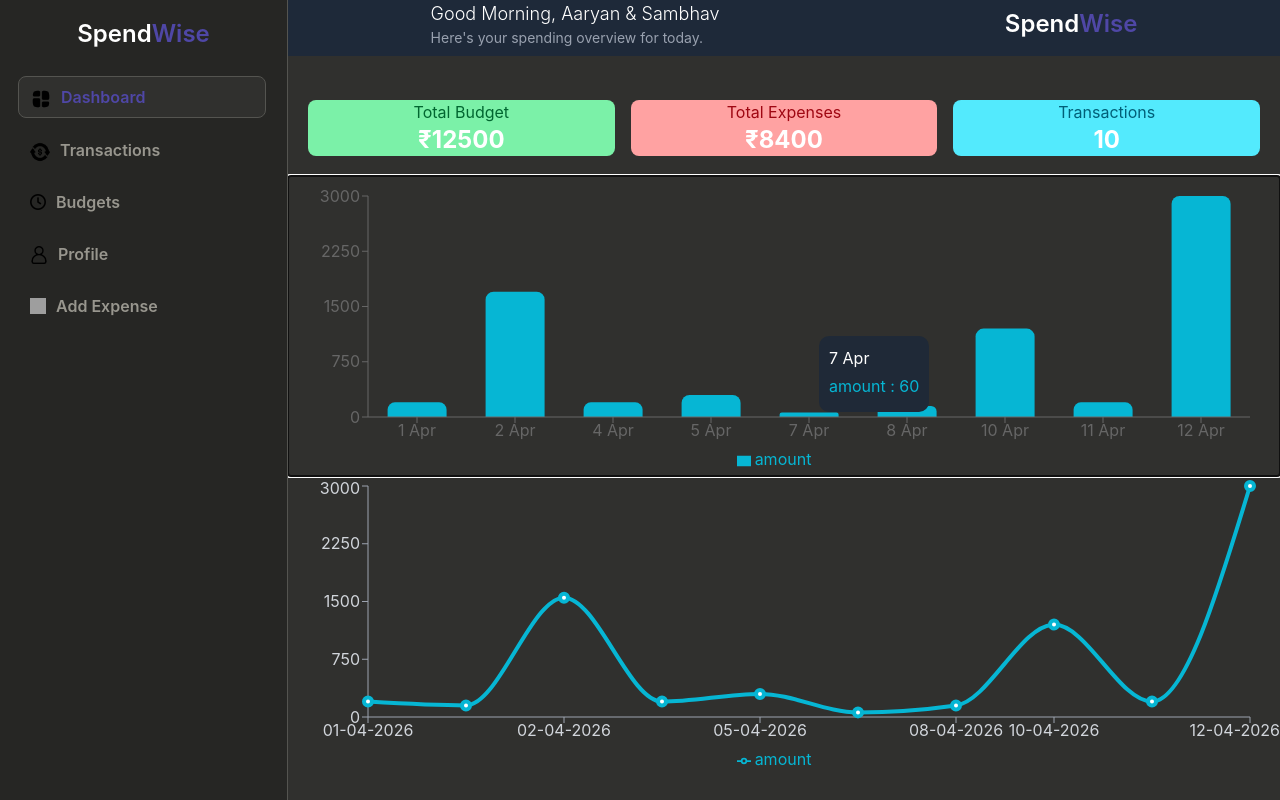
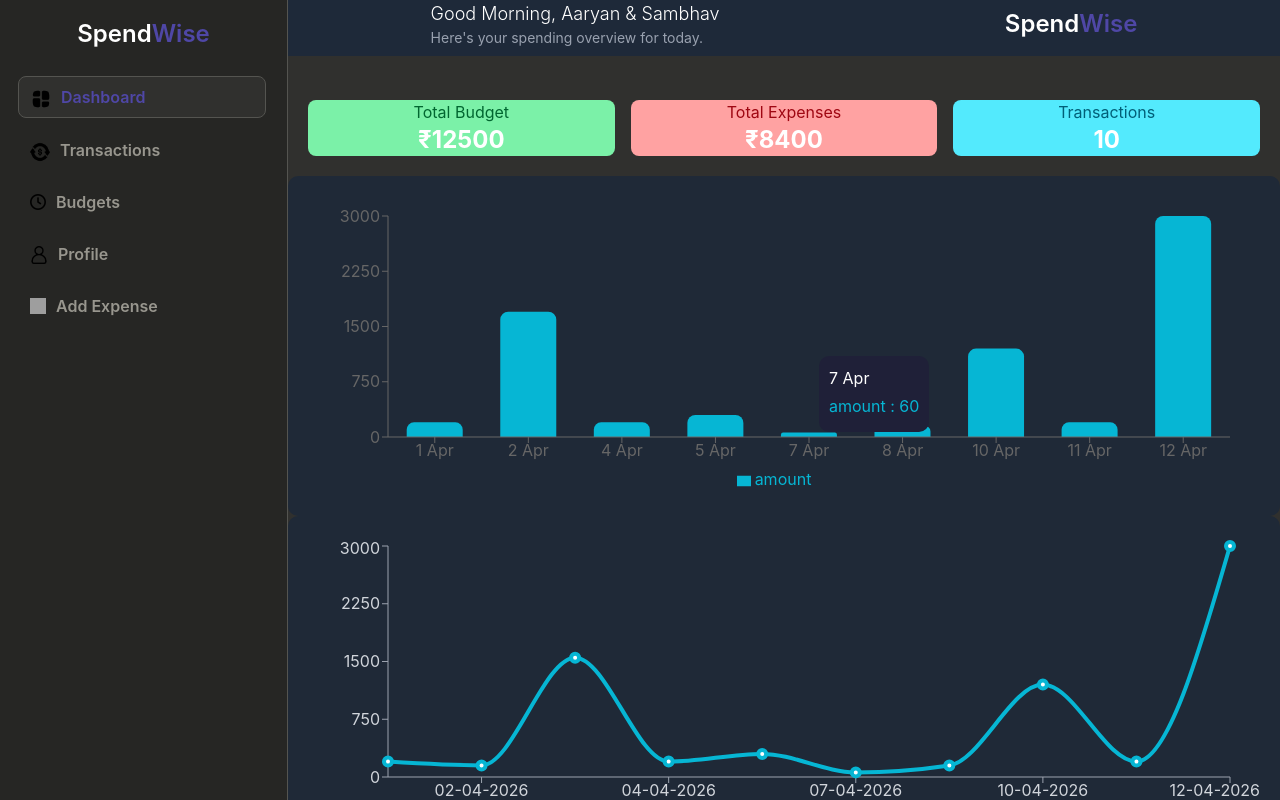
Before and after one commit to AaryanSingh31/Expense-tracker, a React (Vite) app: page / in a window 1280 px wide. Both pictures are taken after a click on the element 784 px from the left and 326 px from the top of the page. Built offline with nearby package versions, Linux system fonts and the light colour scheme; grey boxes are pictures that could not be loaded.

Commit message:
Minor changes

```diff
--- a/src/components/Charts/ExpenseBarChart.jsx
+++ b/src/components/Charts/ExpenseBarChart.jsx
@@ -5,6 +5,7 @@ import {
 import groupExpensesByDate from '../../utils/groupExpenseByDate';
 import formatDate from '../../utils/formatDate';
 import { useExpense } from '../../context/ExpenseContext';
+import '../../styles/charts.css'
 
 function ExpenseBarChart() {
     const {expenses} = useExpense();
@@ -12,12 +13,12 @@ function ExpenseBarChart() {
     const chartData = groupExpensesByDate(expenses);
 
   return (
-    <div>
+    <div style={{ backgroundColor: "#1F2937", padding: "20px", borderRadius: "10px", outline: "none", border: "none" }}>
         <ResponsiveContainer width="100%" height={300}>
             <BarChart barCategoryGap="20%" data={chartData} margin={{ top: 20, right: 30, left: 20, bottom: 5 }}>
                 <XAxis dataKey="date"  />
                 <YAxis/>
-                <Tooltip cursor={{ fill: "transparent" }} contentStyle={{backgroundColor: "#1F2937",border: "none",borderRadius: "10px",color: "#fff" }}/>
+                <Tooltip cursor={{ fill: "transparent" }} contentStyle={{backgroundColor: "#1F2038",border: "none",borderRadius: "10px",color: "#fff" }}/>
                 <Legend wrapperStyle={{ color: "#E5E7EB" }} />
                 <Bar dataKey="amount" fill="#06B6D4"
             radius={[8, 8, 0, 0]}/>
--- a/src/components/Charts/ExpenseLineChart.jsx
+++ b/src/components/Charts/ExpenseLineChart.jsx
@@ -3,6 +3,7 @@ import {
     Line, LineChart, XAxis, YAxis, CartesianGrid, Tooltip, Legend, ResponsiveContainer
 } from 'recharts';
 import { useExpense } from "../../context/ExpenseContext";
+import '../../styles/charts.css'
 
 function ExpenseLineChart() {
   const { expenses } = useExpense();  // Context se expenses array nikaal rahe hain
@@ -15,12 +16,12 @@ function ExpenseLineChart() {
   console.log(chartData)
 
   return (
-    <div>
+    <div style={{ backgroundColor: "#1F2937", padding: "20px", borderRadius: "10px", outline: "none", border: "none" }}>
       <ResponsiveContainer width="100%" height={300}> {/* Makes chart responsive to screen size */}
          <LineChart data={chartData} margin={{ top: 10, right: 30, left: 20, bottom: 5 }}>  {/* Main chart container with data + spacing */}
            <XAxis dataKey="date" stroke="#9CA3AF" tick={{ fill: "#D1D5DB" }} /> {/* Shows dates on horizontal axis */}
            <YAxis stroke="#9CA3AF" tick={{ fill: "#D1D5DB" }} /> {/* Shows amount scale on vertical axis */}
-           <Tooltip contentStyle={{backgroundColor: "#1F2937",border: "none",borderRadius: "10px",color: "#fff"}}/> {/* Shows popup info on hover */}
+           <Tooltip contentStyle={{backgroundColor: "#1F2038",border: "none",borderRadius: "10px",color: "#fff"}}/> {/* Shows popup info on hover */}
            <Legend wrapperStyle={{ color: "#E5E7EB" }} />
            <Line type="monotone" dataKey="amount" stroke="#06B6D4" strokeWidth={4} dot={{ r: 4 }} activeDot={{ r: 7 }}/>  {/* Draws smooth line using amount data */}
          </LineChart>
--- a/src/components/Charts/ExpensePieChart.jsx
+++ b/src/components/Charts/ExpensePieChart.jsx
@@ -10,6 +10,8 @@ import {
 } from "recharts";
 import { useExpense } from "../../context/ExpenseContext";
 import groupExpensesByCategory from "../../utils/groupExpensesByCategory";
+import '../../styles/charts.css'
+
 
 function ExpensePieChart() {
   const { expenses } = useExpense();
@@ -25,8 +27,8 @@ function ExpensePieChart() {
     "#EC4899",
   ];
   return (
-    <div>
-      <ResponsiveContainer width="100%" height={300}>
+    <div className="outline-none focus:outline-none" tabIndex={-1} style={{ backgroundColor: "#1F2937", padding: "20px", borderRadius: "10px", outline: "none", border: "none" }}>
+      <ResponsiveContainer style={{outline: "none"}} width="100%" height={300}>
         <PieChart
           margin={{ top: 20, right: 30, left: 20, bottom: 5 }}
         >
@@ -55,7 +57,7 @@ function ExpensePieChart() {
                 return [`${percent}%`, name];
             }}
             contentStyle={{
-              backgroundColor: "#1F2937",
+              backgroundColor: "#1F2038",
               border: "none",
               borderRadius: "10px",
               color: "#fff",
--- /dev/null
+++ b/src/styles/charts.css
@@ -0,0 +1,7 @@
+.recharts-wrapper {
+  outline: none !important;
+}
+
+.recharts-surface {
+  outline: none !important;
+}
```
Also changed, not shown: src/styles/AddExp.css (line endings or trailing spaces).
